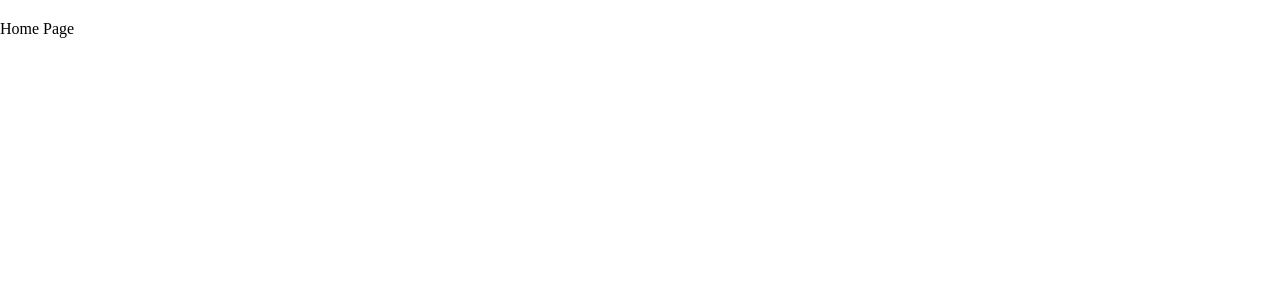
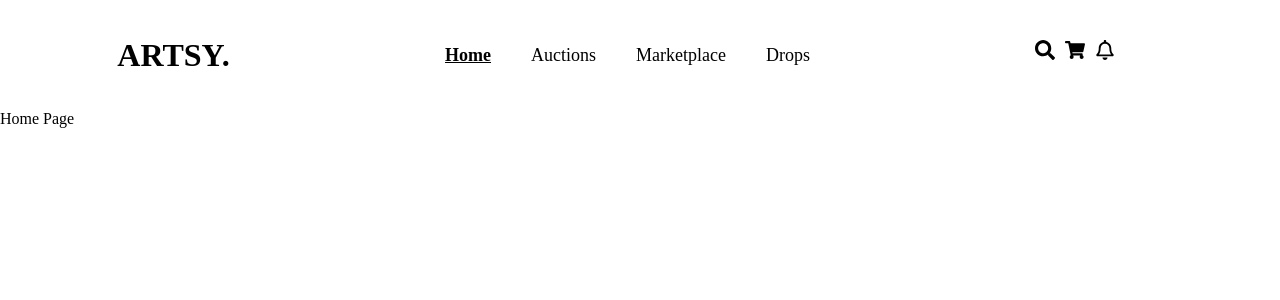
Before and after one commit to debanjo31/artsy, a React (Create React App) app: page / in a window 1280 px wide. Shown: the top 300 px of the page. Built offline with nearby package versions, Linux system fonts and the light colour scheme.

Commit message:
navBar fully responsive

```diff
--- a/src/component/navbar/Link.jsx
+++ b/src/component/navbar/NavLink.jsx
@@ -2,7 +2,7 @@ import React from 'react'
 import { useNavigate, useLocation } from 'react-router-dom'
 import './Navbar.css';
 
-function Link() {
+function NavLink() {
     const navigate = useNavigate()
   const location = useLocation()
 
@@ -63,4 +63,4 @@ function Link() {
   )
 }
 
-export default Link
+export default NavLink
--- a/src/component/navbar/Navbar.css
+++ b/src/component/navbar/Navbar.css
@@ -1,7 +1,10 @@
 nav{
+    padding: 10px;
+}
+
+.mobileView{
     display: flex;
     justify-content: space-between;
-    padding: 10px;
 }
 
 .navIcon{
@@ -26,18 +29,17 @@ nav{
     padding: 10px;
 }
 
-.searchIcon{
+.mobileView .searchIcon{
     height: 16.720123291015625px;
     width: 16.71949005126953px;
     left: 5px;
     top: 5px;
     border-radius: 0px;
     display: inline-block;
-
     margin-right: 20px;
 }
 
-.cartIcon{
+.mobileView .cartIcon{
     height: 18px;
     width: 21px;
     display: inline-block;
@@ -83,3 +85,54 @@ li{
 .navbarListItemNameActive{
     font-weight: bold;
 }
+
+.desktopView{
+    display: flex;
+    justify-content: space-around;
+
+
+}
+
+.desktopView .navText h3{
+width: 113px;
+height: 90px;
+font-family: 'STIX Two Text';
+font-style: normal;
+font-weight: 700;
+font-size: 32px;
+line-height: 90px;
+}
+
+.desktopView .navbarListItemNameActive{
+    text-decoration: underline;
+}
+
+.desktopView .navLink ul{
+    display: flex;
+    flex-direction: row;
+    align-items: flex-start;
+    padding: 0px;
+    gap: 30px;
+
+}
+
+.desktopView .navLink ul li{
+        line-height: 52px;
+        height: 32px;
+        font-family: Satoshi;
+        font-size: 18px;
+        font-weight: 400;
+        text-align: left;
+        margin-right: 10px;
+        line-height: 90px;
+        cursor: pointer
+    }
+
+.desktopView .navIcon{
+      display: flex;
+      width: 10vw;
+      gap: 10px;
+      margin-top: 30px;
+      cursor: pointer;
+
+    }
--- a/src/component/navbar/Navbar.jsx
+++ b/src/component/navbar/Navbar.jsx
@@ -1,7 +1,9 @@
 import React, {useState, useEffect}from 'react'
-import { FaBars, FaSearch, FaShoppingCart } from "react-icons/fa";
+import { FaBars, FaSearch, FaShoppingCart,  FaRegBell } from "react-icons/fa";
+import { Link } from 'react-router-dom';
 import './Navbar.css';
 import Sidebar from './Sidebar';
+import NavLink from './NavLink';
 
 function Navbar() {
 
@@ -28,20 +30,38 @@ function Navbar() {
       <nav>
         {
               windowSize <= 500 &&
-              <>
+              <div className='mobileView'>
                   <div className="navIcon" onClick={openSideBar}>
                       <FaBars />
                   </div>
                   <div className="navText">
-              <h3>ARTSY. {windowSize}</h3>
+                  <h3>ARTSY.</h3>
                </div>
                <div className="navCart">
                   <FaSearch className='searchIcon' />
                   <FaShoppingCart className='cartIcon' />
+                  <FaRegBell />
                 </div>
-          </>
+           </div>
         }
 
+          {
+            windowSize > 500 &&
+            <div className='desktopView'>
+              <div className="navText">
+                  <h3>ARTSY.</h3>
+              </div>
+              <div className="navLink">
+                <NavLink />
+              </div>
+              <div className="navIcon">
+                  <FaSearch className='searchIcon' />
+                  <FaShoppingCart className='cartIcon' />
+                  <FaRegBell />
+              </div>
+
+            </div>
+          }
 
       </nav>
       {
--- a/src/component/navbar/Sidebar.jsx
+++ b/src/component/navbar/Sidebar.jsx
@@ -1,6 +1,6 @@
 import React from 'react'
 import './Navbar.css';
-import Link from './Link'
+import NavLink from './NavLink';
 
 function Sidebar({setopenBar, openBar}) {
     const closeSideBar = () =>{
@@ -14,7 +14,7 @@ function Sidebar({setopenBar, openBar}) {
                 <span onClick={closeSideBar}>X</span>
          </div>
          <div className="navMobileLink">
-            <Link />
+            <NavLink />
          </div>
 
     </div>
```
Lines whose indentation alone changed are shown as unchanged.
